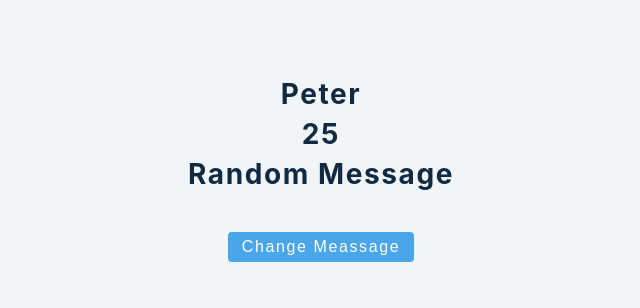
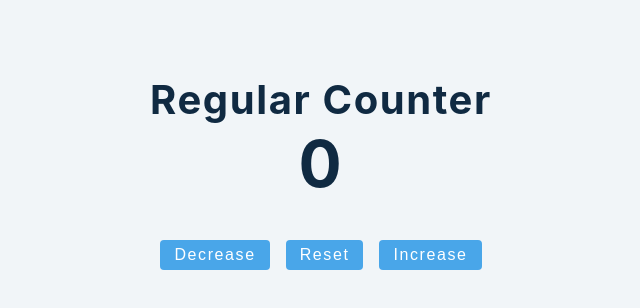
Before and after one commit to adarshshivhar/react-advanced-2020, a React (Create React App) app: page / in a window 1280 px wide. Shown: the top 308 px of the page, without its empty margins (319-959 px from the left). Built offline with nearby package versions, Linux system fonts and the light colour scheme.

Commit message:
Simple Counter

```diff
--- a/src/App.js
+++ b/src/App.js
@@ -1,5 +1,5 @@
 import React from 'react';
-import Setup from './tutorial/1-useState/setup/4-useState-object';
+import Setup from './tutorial/1-useState/setup/5-useState-counter';
 
 function App() {
   return (
--- a/src/tutorial/1-useState/setup/5-useState-counter.js
+++ b/src/tutorial/1-useState/setup/5-useState-counter.js
@@ -1,7 +1,35 @@
 import React, { useState } from 'react';
 
 const UseStateCounter = () => {
-  return <h2>useState counter example</h2>;
+  const [value, setValue] = useState(0);
+  const reset = () => {
+    setValue(0);
+  }
+  return (
+    <>
+      <section style={{ margin: '4rem 0' }}>
+        <h2>regular counter</h2>
+        <h1>{value}</h1>
+        <button
+          type='button'
+          className='btn'
+          onClick={() => setValue(value - 1)}
+        >
+          decrease
+        </button>
+        <button type='button' className='btn' onClick={reset}>
+          reset
+        </button>
+        <button
+          type='button'
+          className='btn'
+          onClick={() => setValue(value + 1)}
+        >
+          increase
+        </button>
+      </section>
+    </>
+  );
 };
 
 export default UseStateCounter;
```
